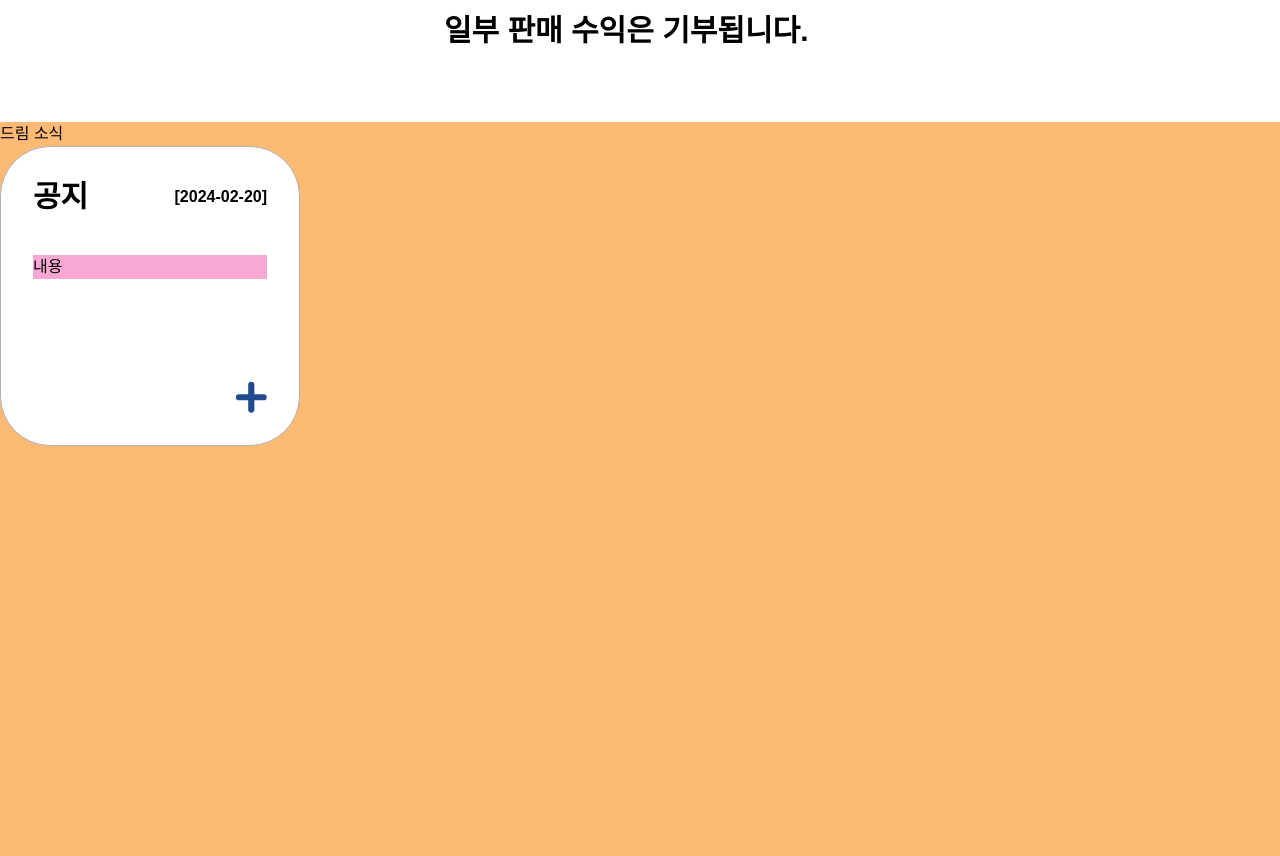
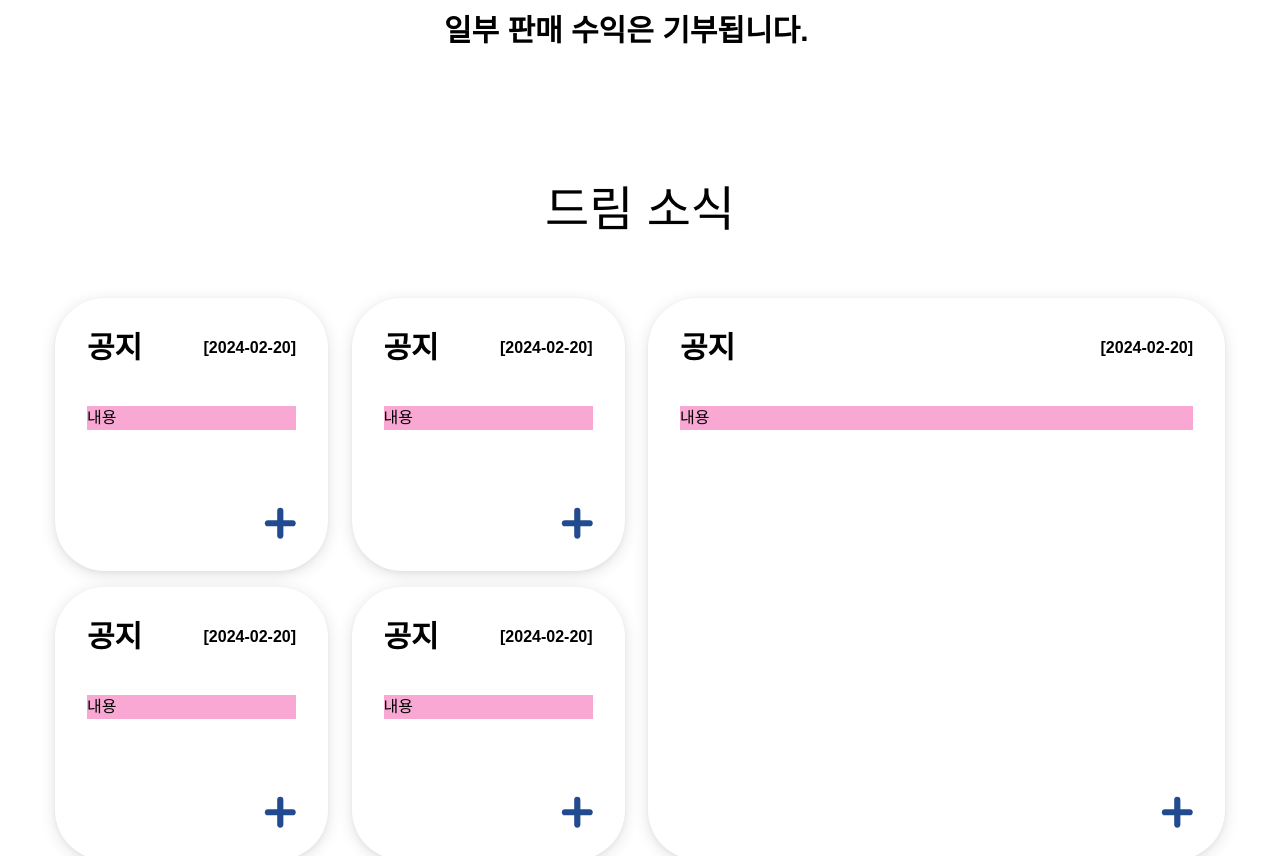
Before and after one commit to FRONTENDSCHOOL8/dream8, a React (Vite) app: page / in a window 1280 px wide. Shown: the part 3273-4129 px from the top of the page. Built offline with nearby package versions, Linux system fonts and the light colour scheme.

Commit message:
[Design] :  main 페이지 하단 드림 소식 UI 마크업, News 페이지 마크업

```diff
--- a/src/pages/Home/Home.tsx
+++ b/src/pages/Home/Home.tsx
@@ -3,7 +3,7 @@ import titleImg from "../../assets/images/home/home-section1.png"
 import earthSick from "../../assets/images/home/earth-sick.png"
 import fastImf from "../../assets/images/home/fast-fashion.png"
 import earthClean from "../../assets/images/home/clean-earth.png"
-import NewsCard from "./NewsCard"
+import NewsCard from "./atoms/NewsCard"
 
 function Home() {
 
@@ -56,8 +56,7 @@ function Home() {
         </div>
       </div>
 
-
-      <div className="inner marker:w-screen h-screen bg-white">
+      <div className="inner w-screen h-screen bg-white">
         <div className="flex flex-col items-center gap-8 justify-center w-full h-full">
           <h1 className="sr-only">section 4</h1>
           <p className="text-7xl">"지구를 되살리기 위한 사업을 합니다"</p>
@@ -69,11 +68,22 @@ function Home() {
         </div>
       </div>
 
-      <div className="inner marker:w-screen h-screen bg-orange-300">
-        <h1 className="sr-only">section 5</h1>
-        <h2>드림 소식</h2>
-        <div>
-          <NewsCard />
+      <div className="inner w-screen h-screen bg-white">
+        <div className="max-w-[1400px] h-[700px] m-auto">
+          <h1 className="sr-only">section 5</h1>
+          <h2 className="text-center text-5xl p-16">드림 소식</h2>
+
+          <div className="grid gap-4 grid-cols-2 w-[1170px] m-auto">
+            <div className="grid gap-4 grid-cols-2">
+              <NewsCard width="w-[273px]" height="h-[273px]" />
+              <NewsCard width="w-[273px]" height="h-[273px]" />
+              <NewsCard width="w-[273px]" height="h-[273px]" />
+              <NewsCard width="w-[273px]" height="h-[273px]" />
+            </div>
+            <div className="w-full">
+              <NewsCard width="w-full" height="h-full" />
+            </div>
+          </div>
         </div>
       </div>
     </div>
--- a/src/pages/Home/NewsCard.tsx
+++ b/src/pages/Home/atoms/NewsCard.tsx
@@ -1,11 +1,12 @@
 // import React, { Component } from 'react'
-import Button from  "../../assets/images/home/plus-button.svg"
+
 import { Link } from "react-router-dom"
+import PlusButton from "../molecules/Button"
 
-function NewsCard() {
+function NewsCard({ width, height  }) {
 
   return (
-    <div className="w-[300px] h-[300px] border border-gray-100 rounded-[50px] bg-white relative">
+    <div className={`${width} ${height} rounded-[50px] bg-white relative shadow-root`}>
       <div className="flex flex-col gap-10 m-auto p-8">
         <div className="flex items-center justify-between">
           <h2 className="text-3xl font-bold">공지</h2>
@@ -15,9 +16,7 @@ function NewsCard() {
           <p>내용</p>
         </div>
         <Link to="/News">
-          <button type="button" className="absolute bottom-8 right-8">
-            <img src={Button} alt="소식 페이지로 이동" />
-          </button>
+          <PlusButton />
         </Link>
       </div>
 
--- /dev/null
+++ b/src/pages/Home/molecules/Button.tsx
@@ -0,0 +1,12 @@
+import Button from  "../../../assets/images/home/plus-button.svg"
+
+function PlusButton () {
+
+  return (
+    <button type="button" className="absolute bottom-8 right-8">
+      <img src={Button} alt="소식 페이지로 이동" />
+    </button>
+  )
+}
+
+export default PlusButton
--- a/src/pages/News/News.tsx
+++ b/src/pages/News/News.tsx
@@ -1,5 +1,18 @@
+import NewsList from "./atoms/NewsList";
+
 function News() {
-  return <div> 소식 페이지 </div>;
+  return (
+  <div className="max-w-[1440px] m-auto bg-white py-20">
+    <h2 className="text-4xl text-center pb-20">드림 소식</h2>
+    <div className="w-full h-[2px] bg-gray-200"></div>
+    <div className="w-[900px] m-auto">
+      <div className="py-10">
+        <p className="text-end">총 <strong className="text-blue-primary">n</strong>개의 소식이 있습니다.</p>
+      </div>
+      <NewsList />
+    </div>
+  </div>
+  );
 }
 
 export default News;
--- /dev/null
+++ b/src/pages/News/atoms/NewsList.tsx
@@ -0,0 +1,15 @@
+function NewsList() {
+  return (
+    <div className="flex items-center border justify-between border-gray-200 rounded-[20px] p-5">
+      <ul className="flex flex-col gap-2">
+        <li><p className="text-xl font-bold">[기사] 기사 제목 불러오기</p></li>
+        <li><span className="text-gray-600">기사 내용 불러오기 어쩌구 저쩌구 했습니다...</span></li>
+      </ul>
+      <p className="text-xl">2024.02.22</p>
+    </div>
+  );
+}
+
+// div 전체를 Link로 감싸주고 클릭하면 기사 디테일 페이지로 연결되게 해야함
+
+export default NewsList;
```
Also changed, not shown: src/pages/Home/Button.tsx (deleted).
